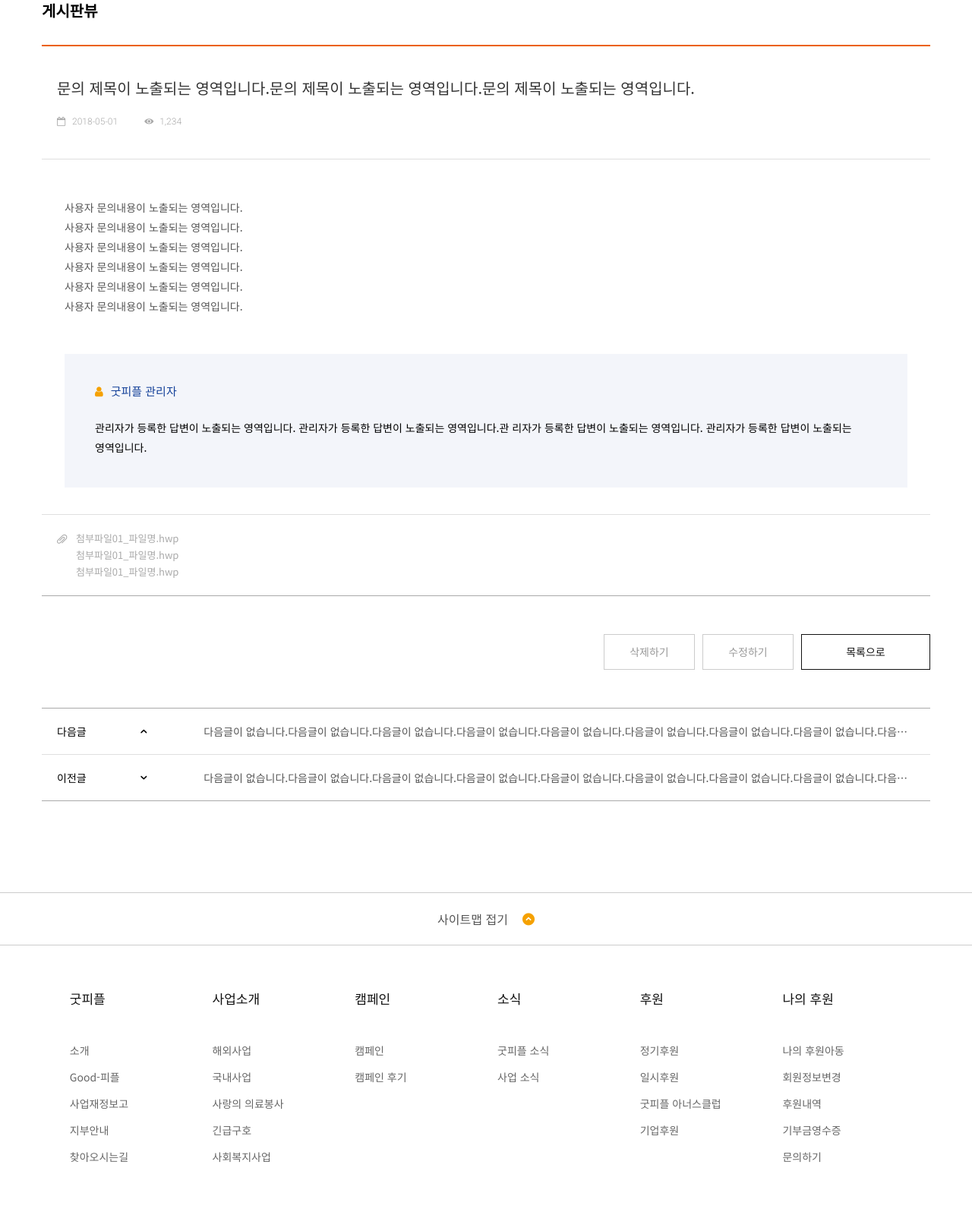
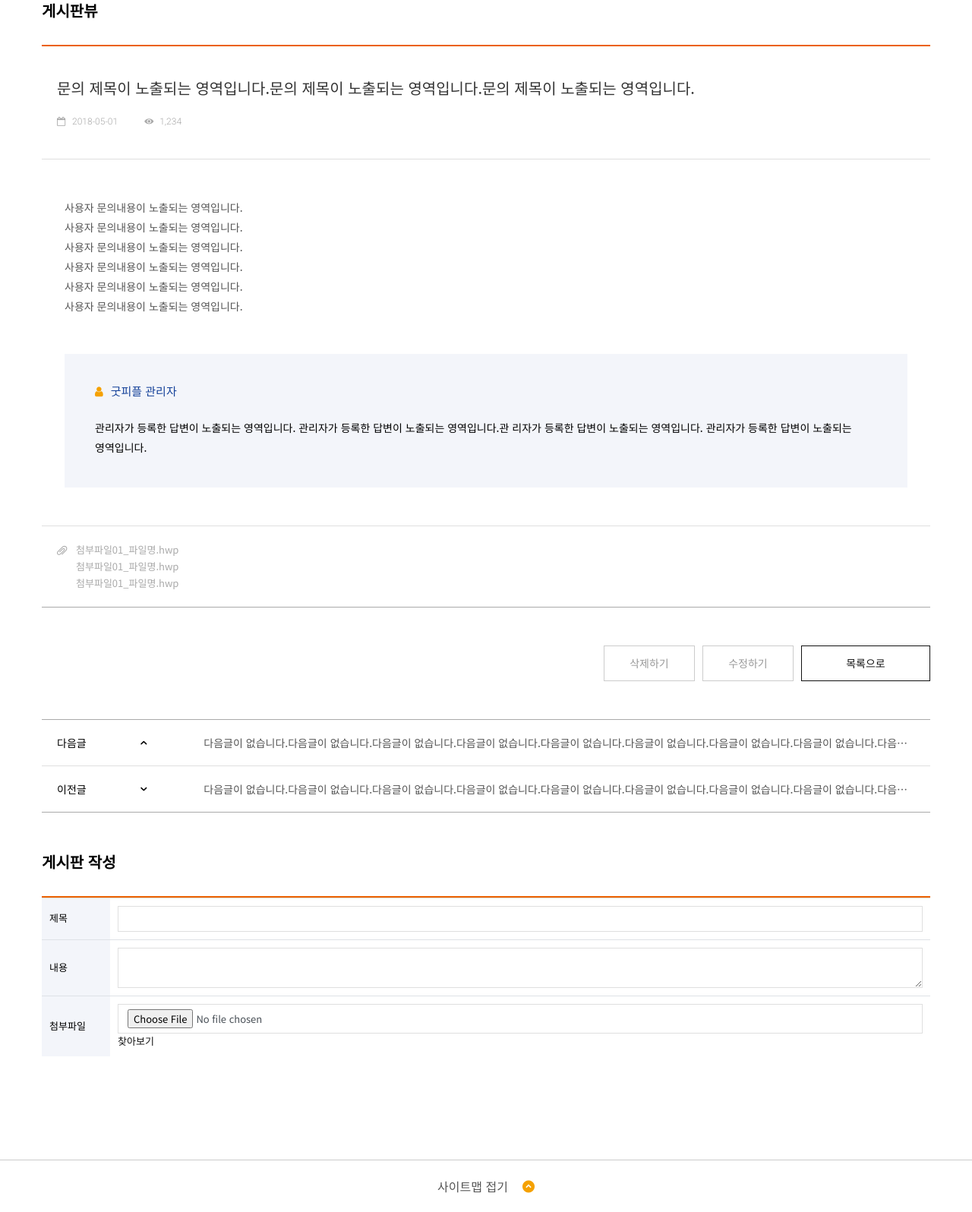
Before and after one commit to movementk/goodpeople, a PHP site: page /sub.php in a window 1280 px wide. Shown: the part 2439-4035 px from the top of the page at 76% size. Run offline with PHP 8.4, Linux system fonts and the light colour scheme; style sheets or scripts are compiled from the project's sources; some libraries are stand-ins or nearby versions; some web fonts are replaced.

Commit message:
작성하기 작업중...

```diff
--- a/assets/css/sub.css
+++ b/assets/css/sub.css
@@ -369,6 +369,18 @@ a {
   @media (min-width: 1200px) {
     #content {
       padding-bottom: 120px; } }
+
+label {
+  font-weight: 400;
+  margin: 0; }
+
+.form-group {
+  margin: 0;
+  padding: 0; }
+
+.form-control {
+  box-shadow: none;
+  border-radius: 0; }
 
 .btn-area p {
   font-size: 0; }
@@ -804,11 +816,23 @@ a {
     .search-form .form-group input[type="text"] {
       width: 100%;
       background-color: #f3f5fa; }
+    .search-form .form-group input.form-control::-webkit-input-placeholder {
+      /* Chrome/Opera/Safari */
+      color: #aaa; }
+    .search-form .form-group input.form-control::-moz-placeholder {
+      /* Firefox 19+ */
+      color: #aaa; }
+    .search-form .form-group input.form-control:-ms-input-placeholder {
+      /* IE 10+ */
+      color: #aaa; }
+    .search-form .form-group input.form-control:-moz-placeholder {
+      /* Firefox 18- */
+      color: #aaa; }
     .search-form .form-group .form-control {
       font-size: 13px;
-      color: #aaa;
+      color: #000;
       line-height: 45px;
-      font-weight: 300;
+      font-weight: 400;
       border: 0;
       border-radius: 0;
       padding: 0;
@@ -1077,7 +1101,7 @@ a {
       .board-view .article-header .icon-list li {
         /*padding-right: 35px;*/ }
   .board-view .article-content .view-content {
-    padding: 30px 10px 0;
+    padding: 30px 10px 35px;
     border-bottom: 1px solid #dfdfdf; }
     .board-view .article-content .view-content p {
       font-size: 13px;
@@ -1086,7 +1110,6 @@ a {
     .board-view .article-content .view-content .reply {
       margin-top: 40px;
       padding: 20px;
-      margin-bottom: 35px;
       background-color: #f3f5fa; }
       .board-view .article-content .view-content .reply h5 {
         font-size: 14px;
@@ -1178,7 +1201,7 @@ a {
         .board-view .article-header .icon-list li {
           padding-right: 35px; }
     .board-view .article-content .view-content {
-      padding: 50px 30px 0; }
+      padding: 50px 30px; }
       .board-view .article-content .view-content p {
         font-size: 14px;
         line-height: 24px; }
@@ -1289,4 +1312,21 @@ a {
   .test-link-list > ul > li > dl dd a {
     padding-left: 0; } }
 
+.write-wrap .table-wrap {
+  border-top: 2px solid #eb6100; }
+  .write-wrap .table-wrap .table tbody tr th {
+    width: 90px;
+    font-size: 13px;
+    color: #000;
+    padding-top: 10px;
+    padding-left: 10px;
+    font-weight: 500;
+    vertical-align: middle;
+    background-color: #f3f5fa; }
+  .write-wrap .table-wrap .table tbody tr td {
+    padding: 10px; }
+    .write-wrap .table-wrap .table tbody tr td .form-group .form-control {
+      font-size: 13px;
+      border: 1px solid #dfdfdf; }
+
 /*# sourceMappingURL=sub.css.map */
--- a/assets/css/sub.scss
+++ b/assets/css/sub.scss
@@ -13,6 +13,22 @@
 		padding-bottom: 120px;
 	}
 }
+
+// sub style 초기화
+
+label {
+	font-weight: 400;
+	margin: 0;
+}
+.form-group {
+	margin: 0;
+	padding: 0;
+}
+.form-control {
+	box-shadow: none;
+	border-radius: 0;
+}
+
 
 //btn 공통
 .btn-area {
@@ -579,7 +595,6 @@
 	}
 }
 
-
 //search-form 검색하기
 .search-form {
 	position: relative;
@@ -589,16 +604,33 @@
 			width: 100%;
 			background-color: #f3f5fa;
 		}
+		input.form-control::-webkit-input-placeholder {
+			/* Chrome/Opera/Safari */
+			color: #aaa;
+		}
+		input.form-control::-moz-placeholder {
+			/* Firefox 19+ */
+			color: #aaa;
+		}
+		input.form-control:-ms-input-placeholder {
+			/* IE 10+ */
+			color: #aaa;
+		}
+		input.form-control:-moz-placeholder {
+			/* Firefox 18- */
+			color: #aaa;
+		}
 		.form-control {
 			font-size: 13px;
-			color: #aaa;
+			color: #000;
 			line-height: 45px;
-			font-weight: 300;
+			font-weight: 400;
 			border: 0;
 			border-radius: 0;
 			padding: 0;
 			padding-left: 20px;
 			box-shadow: none;
+
 		}
 	}
 	.btn-search {
@@ -1015,9 +1047,8 @@
 	}
 	.article-content {
 		.view-content {
-			padding: 30px 10px 0;
+			padding: 30px 10px 35px;
 			border-bottom: 1px solid #dfdfdf;
-
 			p {
 				font-size: 13px;
 				color: #555;
@@ -1026,7 +1057,6 @@
 			.reply {
 				margin-top: 40px;
 				padding: 20px;
-				margin-bottom: 35px;
 				background-color: #f3f5fa;
 				h5 {
 					font-size: 14px;
@@ -1165,7 +1195,7 @@
 		}
 		.article-content {
 			.view-content {
-				padding: 50px 30px 0;
+				padding: 50px 30px;
 				p {
 					font-size: 14px;
 					line-height: 24px;
@@ -1385,3 +1415,35 @@
         }
     }
 }
+
+//게시판 작성
+.write-wrap {
+	.table-wrap {
+		border-top: 2px solid #eb6100;
+		.table {
+			tbody {
+				tr {
+					th {
+						width: 90px;
+						font-size: 13px;
+						color: #000;
+						padding-top: 10px;
+						padding-left: 10px;
+						font-weight: 500;
+						vertical-align: middle;
+						background-color: #f3f5fa;
+					}
+					td {
+						padding: 10px;
+						.form-group {
+							.form-control {
+								font-size: 13px;
+								border: 1px solid #dfdfdf;
+							}
+						}
+					}
+				}
+			}
+		}
+	}
+}
--- a/sub.php
+++ b/sub.php
@@ -357,29 +357,7 @@
            					<a href="#" class="btn btn-gray" role="button">수정하기</a>
            					<a href="#" class="btn btn-black" role="button">목록으로</a>
            				</p>
-           			</div>
-           			<!--<div class="page-link-list">
-           				<ul>
-           					<li class="prev">
-           						<dl>
-           							<dt>다음글</dt>
-           							<dd>
-           								<a href="#">다음글이 없습니다.다음글이 없습니다.다음글이 없습니다.다음글이 없습니다.다음글이 없습니다.다음글이 없습니다.다음글이 없습니다.다음글이 없습니다.다음글이 없습니다.다음글이 없습니다.다음글이 없습니다.습니다.다음글이 없습니다.다음글이 없습니다.다음글이 없습니다.다음글이 없습니다.다음글이 없습니다습니다.다음글이 없습니다.다음글이 없습니다.다음글이 없습니다.다음글이 없습니다.다음글이 없습니다</a>
-           							</dd>
-           						</dl>
-           					</li>
-           					<li class="next">
-           						<dl>
-           							<dt>이전글</dt>
-           							<dd>
-           								<a href="#">
-           									굿피플과 함께하는 KCBL 연예인 농구대회
-           								</a>
-           							</dd>
-           						</dl>
-           					</li>
-           				</ul>
-           			</div>-->
+					</div>
            			<div class="test-link-list">
            				<ul>
            					<li class="t-prev">
@@ -402,6 +380,56 @@
            			</div>
            		</div>
            	</aricle>
+
+           	<p class="ex-txt">게시판 작성</p>
+         	<!--  board 게시판 작성-->
+         	<div class="write-wrap">
+         		<form action="#">
+         			<div class="table-wrap">
+         				<table class="table">
+         					<tbody>
+         						<tr>
+         							<th>
+         								<label for="title">제목</label>
+         							</th>
+         							<td>
+         								<div class="form-group">
+         									<input type="text" id="title" class="form-control">
+         								</div>
+         							</td>
+         						</tr>
+         						<tr>
+         							<th>
+         								<label for="u-content">내용</label>
+         							</th>
+         							<td>
+         								<div class="form-group">
+         									<textarea id="u-content" class="form-control"></textarea>
+         								</div>
+         							</td>
+         						</tr>
+         						<tr>
+         							<th>
+         								첨부파일
+         							</th>
+         							<td>
+         								<div class="form-group">
+         									<input type="file" id="attach" class="form-control">
+         									<label for="attach"0>찾아보기</label>
+         								</div>
+         							</td>
+         						</tr>
+         					</tbody>
+         				</table>
+         			</div>
+         		</form>
+         	</div>
+
+
+
+
+
+
     	</div>
     </main>
 
```
Also changed, not shown: 1 other file.
